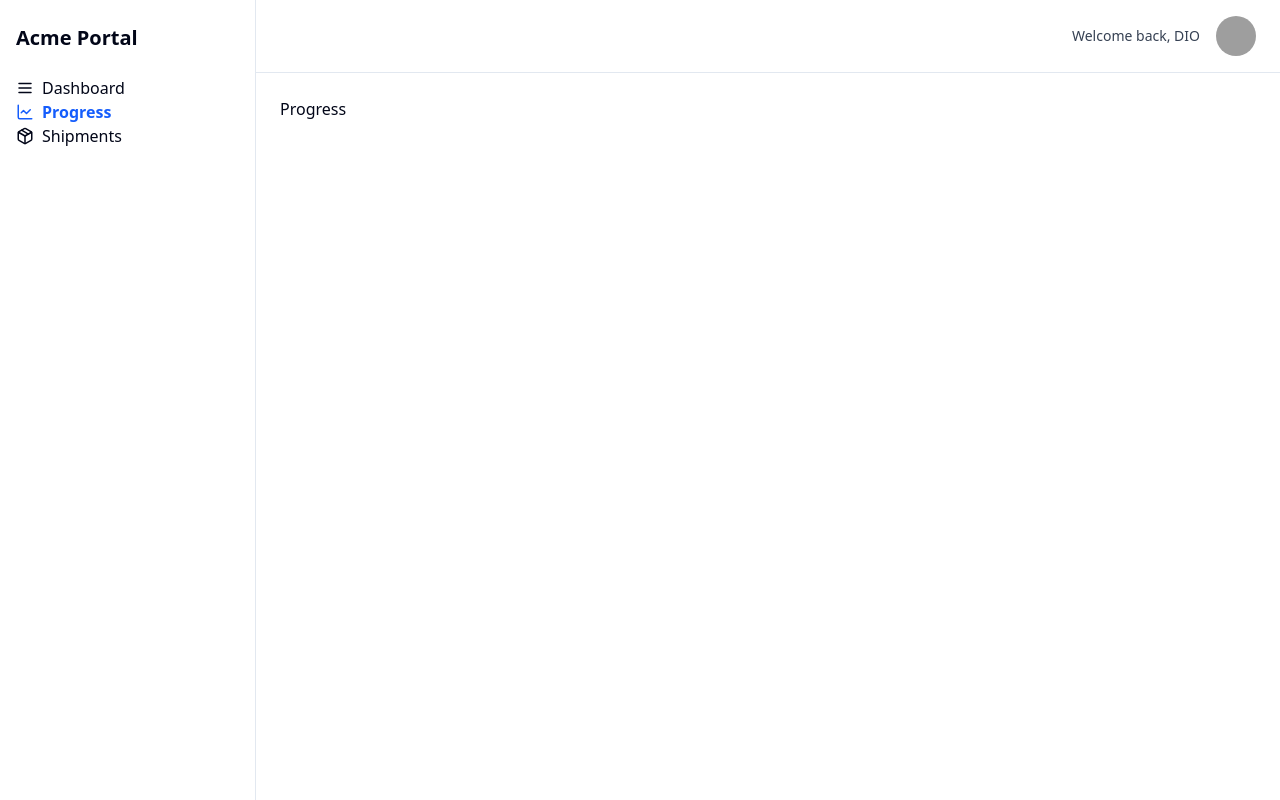
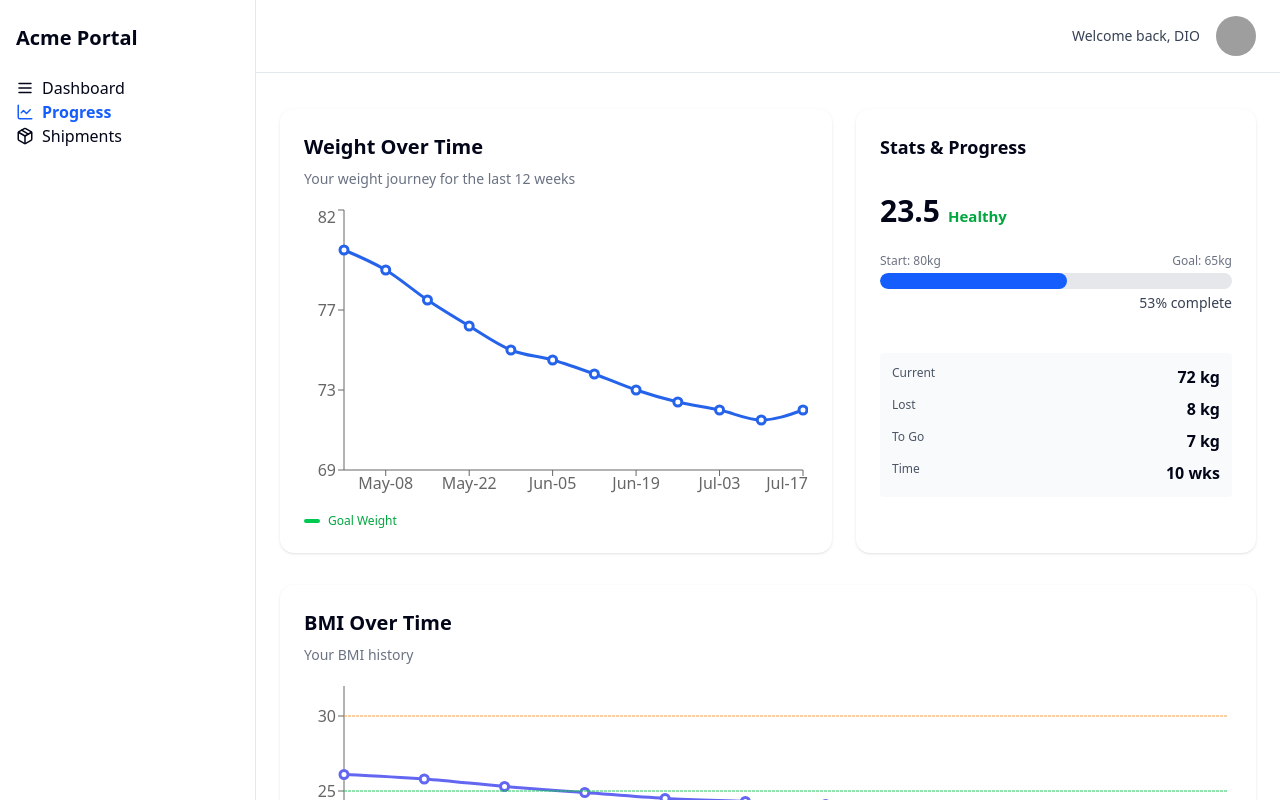
Before and after one commit to Sardar-Sadiq/Assessment-from-Phoenix-labs, a React (Vite) app: page /progress in a window 1280 px wide. Built offline with nearby package versions, Linux system fonts and the light colour scheme; grey boxes are pictures that could not be loaded.

Commit message:
created the progress comp

```diff
--- a/src/pages/Dashboard.jsx
+++ b/src/pages/Dashboard.jsx
@@ -3,7 +3,7 @@ import { patientData } from "../data/patientData";
 import { users } from "../data/users";
 import { Card, CardContent } from "../components/ui/Card";
 import { Weight, TrendingUp, Package } from "lucide-react";
-import  Progress  from '../components/ui/Progress';
+import Progress from "../components/ui/Progress";
 
 import {
   LineChart,
@@ -17,7 +17,6 @@ import {
 
 const Dashboard = () => {
   const currentUserId = Number(localStorage.getItem("currentUserId")) || 1;
-
 
   const user = users.find((u) => u.id === currentUserId);
   const data = patientData.find((p) => p.userId === currentUserId);
@@ -48,7 +47,6 @@ if (!user || !data) {
       {/* 👋 Welcome */}
       <div>
         <h1 className="text-3xl font-bold">Dashboard</h1>
-
       </div>
 
       {/* 📊 Cards Row */}
@@ -62,7 +60,8 @@ if (!user || !data) {
             </div>
             <h2 className="text-2xl font-bold">{currentWeight} kg</h2>
             <p className="text-sm text-muted-foreground">
-        <span className="text-green-600">{weightLost}kg</span> lost from start weight <br />
+              <span className="text-green-600">{weightLost}kg</span> lost from
+              start weight <br />
               Goal: {goalWeight}kg ({weightToGo} kg to go)
             </p>
           </CardContent>
@@ -79,18 +78,14 @@ if (!user || !data) {
 
             {/* Progress bar */}
             <div>
-      {/* Progress bar */}
-
               <Progress value={percentToGoal} className="mt-2 h-2.5" />
 
-      {/* Start Weight and Goal Weight labels */}
-      <div className="flex justify-between mt-2"> {/* Use justify-between here */}
-        <p className="text-sm text-muted-foreground">
-          {startWeight}kg
-        </p>
-        <p className="text-sm text-muted-foreground">
-          {goalWeight}kg
-        </p>
+
+              <div className="flex justify-between mt-2">
+                {" "}
+
+                <p className="text-sm text-muted-foreground">{startWeight}kg</p>
+                <p className="text-sm text-muted-foreground">{goalWeight}kg</p>
               </div>
             </div>
             <p className="text-sm text-muted-foreground">
@@ -114,12 +109,12 @@ if (!user || !data) {
               })}
             </h2>
             <p className="text-sm text-muted-foreground">
-        Status: {pendingShipment?.status ?? "N/A"} • Dosage: {pendingShipment?.dosage ?? "N/A"}
+              Status: {pendingShipment?.status ?? "N/A"} • Dosage:{" "}
+              {pendingShipment?.dosage ?? "N/A"}
             </p>
           </CardContent>
         </Card>
       </div>
-
 
       {/* 📈 Chart + 🚚 Shipments Grid */}
       <div className="grid grid-cols-1 md:grid-cols-3 gap-6 p-2">
--- a/src/pages/Progress.jsx
+++ b/src/pages/Progress.jsx
@@ -1,11 +1,168 @@
-import React from 'react'
+import React from "react";
+import {
+  LineChart,
+  Line,
+  XAxis,
+  YAxis,
+  Tooltip,
+  ResponsiveContainer,
+  ReferenceLine,
+} from "recharts";
 
-const Progress = () => {
-  return (
-    <div>
-      <h1>Progress</h1>
-    </div>
-  )
+import { patientData } from "../data/patientData";
+
+function getBmiStatus(bmi) {
+  if (bmi < 18.5) return { label: "Underweight", color: "text-blue-500" };
+  if (bmi < 25) return { label: "Healthy", color: "text-green-600" };
+  if (bmi < 30) return { label: "Overweight", color: "text-yellow-700" };
+  return { label: "Obese", color: "text-red-600" };
 }
 
-export default Progress
+export const Progress = ({ patientId }) => {
+  const patient = patientData.find((p) => p.user === patientId);
+  if (!patient) return <div className="text-red-500">Patient not found.</div>;
+
+  const latestBMI = patient.weightHistory[patient.weightHistory.length - 1].bmi;
+  const bmiStatus = getBmiStatus(latestBMI);
+
+  return (
+    <div className="w-full gap-8  mt-3">
+     <div className="flex flex-col gap-8">
+  {/* Row: Weight Chart + Stats */}
+  <div className="flex flex-col md:flex-row gap-6">
+    {/* Weight Over Time Chart */}
+    <div className="bg-white rounded-xl shadow p-6 flex-1">
+      <h2 className="text-xl font-semibold mb-2">Weight Over Time</h2>
+      <p className="text-gray-500 text-sm mb-4">Your weight journey for the last 12 weeks</p>
+      <ResponsiveContainer width="100%" height={300}>
+        <LineChart data={patient.weightHistory}>
+          <XAxis dataKey="date" />
+          <YAxis
+            dataKey="weight"
+            domain={[
+              (dataMin) => Math.floor(dataMin - 2),
+              (dataMax) => Math.ceil(dataMax + 2),
+            ]}
+            width={35}
+          />
+          <Tooltip />
+          <Line
+            type="monotone"
+            dataKey="weight"
+            name="Weight (kg)"
+            stroke="#2563eb"
+            strokeWidth={3}
+            dot={{ r: 4 }}
+            activeDot={{ r: 6 }}
+          />
+          <ReferenceLine
+            y={patient.goalWeight}
+            stroke="#22c55e"
+            strokeDasharray="6 2"
+            label={{
+              position: "right",
+              value: "Goal Weight",
+              fill: "#22c55e",
+              fontSize: 12,
+            }}
+          />
+        </LineChart>
+      </ResponsiveContainer>
+      <div className="flex items-center mt-2 text-green-600 gap-2">
+        <span className="inline-block w-4 h-1 rounded bg-green-500"></span>
+        <span className="text-xs font-medium">Goal Weight</span>
+      </div>
+    </div>
+
+    {/* Stats & Progress */}
+    <div className="bg-white rounded-xl shadow p-6 w-full md:w-[400px] flex flex-col gap-6">
+      <h2 className="text-lg font-semibold mb-2">Stats & Progress</h2>
+      <div className="flex items-baseline gap-2">
+        <span className="text-3xl font-bold">{latestBMI.toFixed(1)}</span>
+        <span className={`${bmiStatus.color} text-[15px] font-semibold`}>
+          {bmiStatus.label}
+        </span>
+      </div>
+      <div className="mb-2" aria-label="progress to goal">
+        <div className="flex justify-between text-xs text-gray-500 pb-1">
+          <span>Start: {patient.startWeight}kg</span>
+          <span>Goal: {patient.goalWeight}kg</span>
+        </div>
+        <div className="relative w-full h-4 bg-gray-200 rounded-xl overflow-hidden">
+          <div
+            className="absolute h-4 left-0 top-0 bg-blue-600 rounded-xl"
+            style={{ width: `${patient.progressSummary.percentToGoal}%` }}
+          ></div>
+        </div>
+        <div className="text-right text-sm text-gray-700 mt-1 font-medium">
+          {patient.progressSummary.percentToGoal}% complete
+        </div>
+      </div>
+      <div className="bg-gray-50 rounded p-3 flex flex-col gap-2 mt-2">
+        <div className="flex justify-between">
+          <span className="text-xs text-gray-600">Current</span>
+          <span className="font-bold">{patient.currentWeight} kg</span>
+        </div>
+        <div className="flex justify-between">
+          <span className="text-xs text-gray-600">Lost</span>
+          <span className="font-bold">{patient.progressSummary.weightLost} kg</span>
+        </div>
+        <div className="flex justify-between">
+          <span className="text-xs text-gray-600">To Go</span>
+          <span className="font-bold">
+            {patient.currentWeight - patient.goalWeight} kg
+          </span>
+        </div>
+        <div className="flex justify-between">
+          <span className="text-xs text-gray-600">Time</span>
+          <span className="font-bold">{patient.progressSummary.weeksOnProgram} wks</span>
+        </div>
+      </div>
+    </div>
+  </div>
+
+  {/* BMI Chart */}
+  <div className="bg-white rounded-xl shadow p-6">
+    <h2 className="text-xl font-semibold mb-2">BMI Over Time</h2>
+    <p className="text-gray-500 text-sm mb-4">Your BMI history</p>
+    <ResponsiveContainer width="100%" height={250}>
+      <LineChart data={patient.weightHistory}>
+        <XAxis dataKey="date" />
+        <YAxis
+          dataKey="bmi"
+          domain={[18, 32]}
+          ticks={[18.5, 25, 30]}
+          width={35}
+        />
+        <Tooltip
+          formatter={(value) => value.toFixed(1)}
+          labelFormatter={(label) => `Date: ${label}`}
+        />
+        <Line
+          type="monotone"
+          dataKey="bmi"
+          name="BMI"
+          stroke="#6366f1"
+          strokeWidth={3}
+          dot={{ r: 4 }}
+          activeDot={{ r: 6 }}
+        />
+        <ReferenceLine y={18.5} stroke="#0ea5e9" strokeDasharray="3 1" />
+        <ReferenceLine y={25} stroke="#22c55e" strokeDasharray="3 1" />
+        <ReferenceLine y={30} stroke="#f59e42" strokeDasharray="3 1" />
+      </LineChart>
+    </ResponsiveContainer>
+    <div className="flex mt-2 gap-4 text-xs flex-wrap">
+      <span className="text-blue-500">BMI &lt; 18.5: Underweight</span>
+      <span className="text-green-600">BMI &lt; 25: Healthy</span>
+      <span className="text-yellow-700">BMI &lt; 30: Overweight</span>
+      <span className="text-red-600">BMI ≥ 30: Obese</span>
+    </div>
+  </div>
+</div>
+
+    </div>
+  );
+};
+
+export default Progress;
```
Lines whose indentation alone changed are shown as unchanged.
